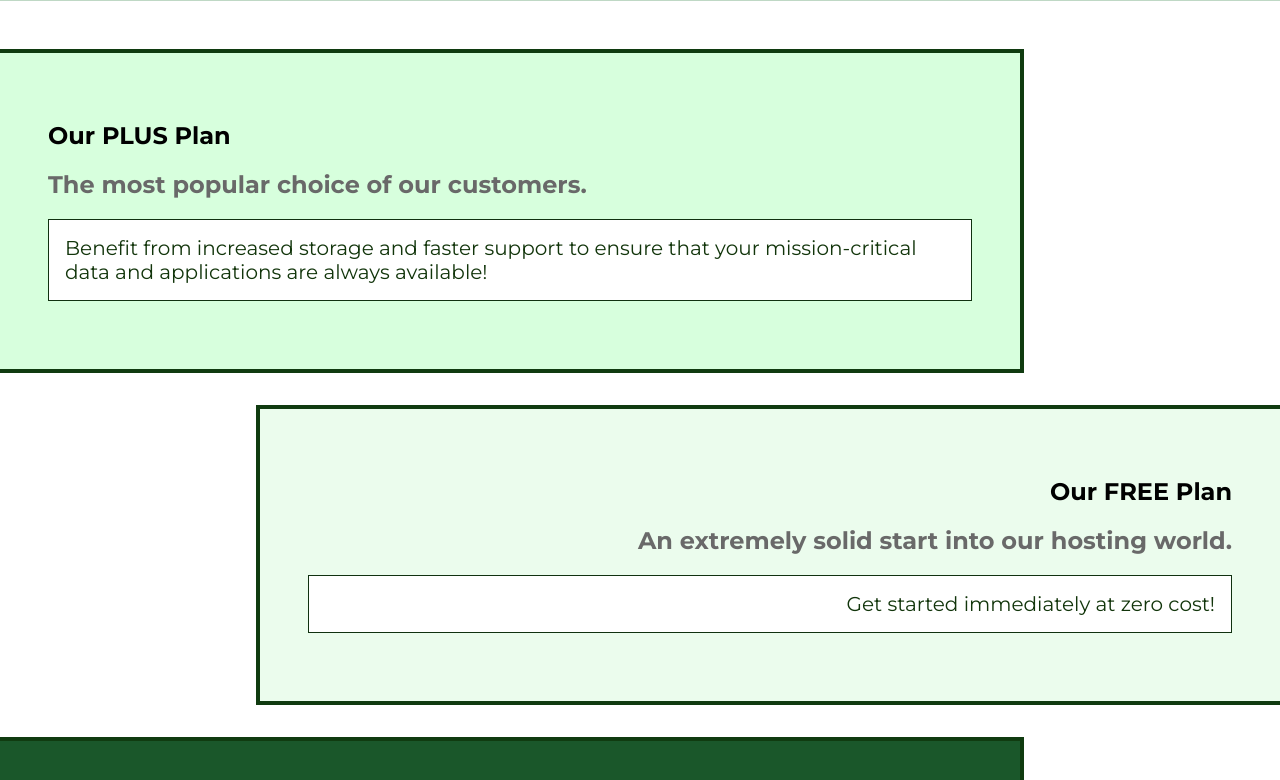
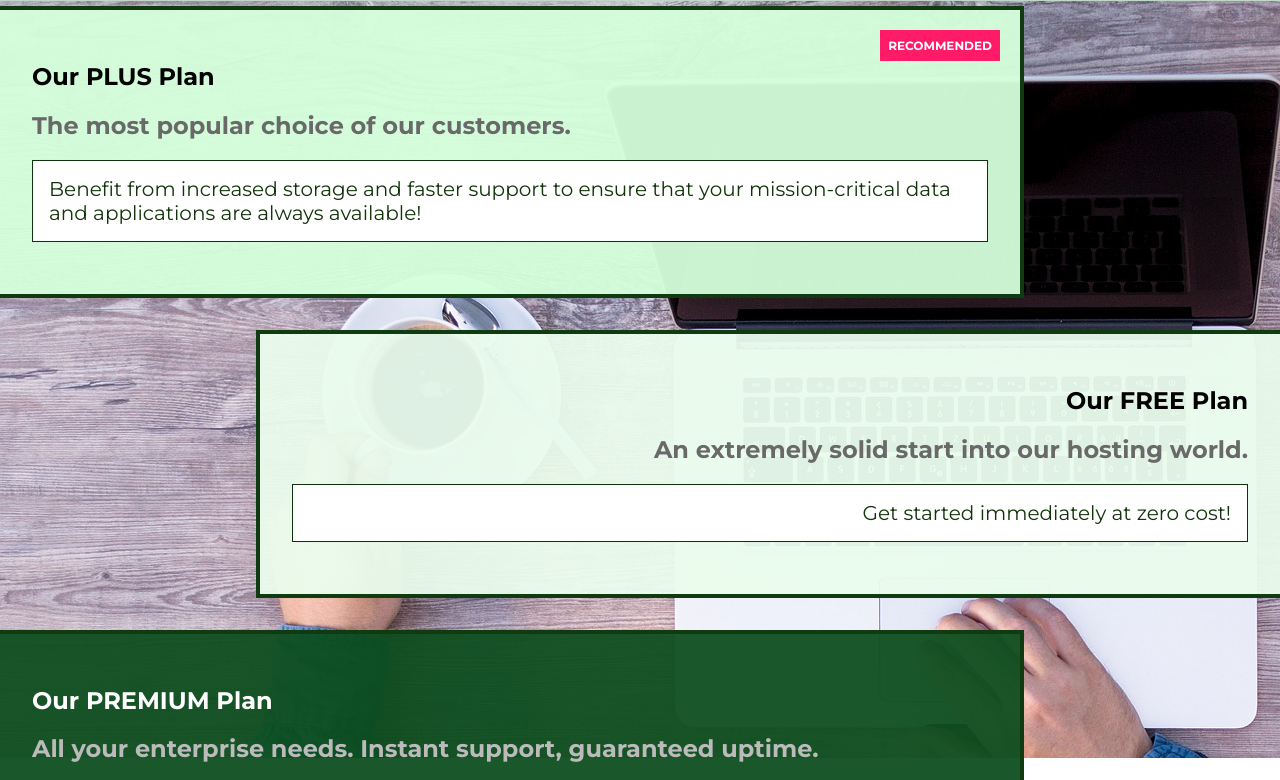
Before and after one commit to StephanieV7/CSS-Udemy-Course-Project, a plain HTML site: page packages/index.html in a window 1280 px wide. Shown: the part 42-822 px from the top of the page. Drawn offline with Linux system fonts and the light colour scheme.

Commit message:
positioned background image

```diff
--- a/packages/index.html
+++ b/packages/index.html
@@ -14,6 +14,7 @@
   </head>
 
   <body>
+    <div class="background"></div>
     <header class="main-header">
       <div>
         <a href="../index.html" class="main-header__brand"> uHost </a>
@@ -36,6 +37,7 @@
       <section class="package" id="plus">
         <a href="#">
             <h1 class="package__title">Our PLUS Plan</h1>
+            <h2 class="package__badge">RECOMMENDED</h2>
             <h2 class="package__subtitle">The most popular choice of our customers.</h2>
             <p class="package__description">Benefit from increased storage and faster support to ensure that your mission-critical data and applications
                 are always available!</p>
--- a/packages/packages.css
+++ b/packages/packages.css
@@ -2,12 +2,20 @@ main {
   padding-top: 32px;
 }
 
+.background {
+  background: url("../images/plans-background.jpg");
+  position: fixed;
+  width: 100%;
+  height: 100%;
+  z-index: -1;
+}
+
 .package {
-  padding: 16px;
   margin: 16px 0;
   border: 4px solid rgb(16, 59, 16);
   border-left: none;
   width: 80%;
+  position: relative;
 }
 
 .package:hover,
@@ -23,8 +31,15 @@ main {
   padding: 32px;
 }
 
-.package__title {
-  color: black;
+.package__badge {
+  position: absolute;
+  top: 0;
+  right: 0;
+  margin: 20px;
+  font-size: 12px;
+  color: white;
+  background: #ff1b68;
+  padding: 8px;
 }
 
 .package__subtitle {
--- a/shared.css
+++ b/shared.css
@@ -9,8 +9,10 @@
 
 .main-header {
     width: 100%;
+    position: fixed;
     background: rgb(191, 216, 197);
     padding: 8px 16px;
+    z-index: 1;
   }
 
   .main-header > div {
```
Also changed, not shown: images/plans-background.jpg (added).
